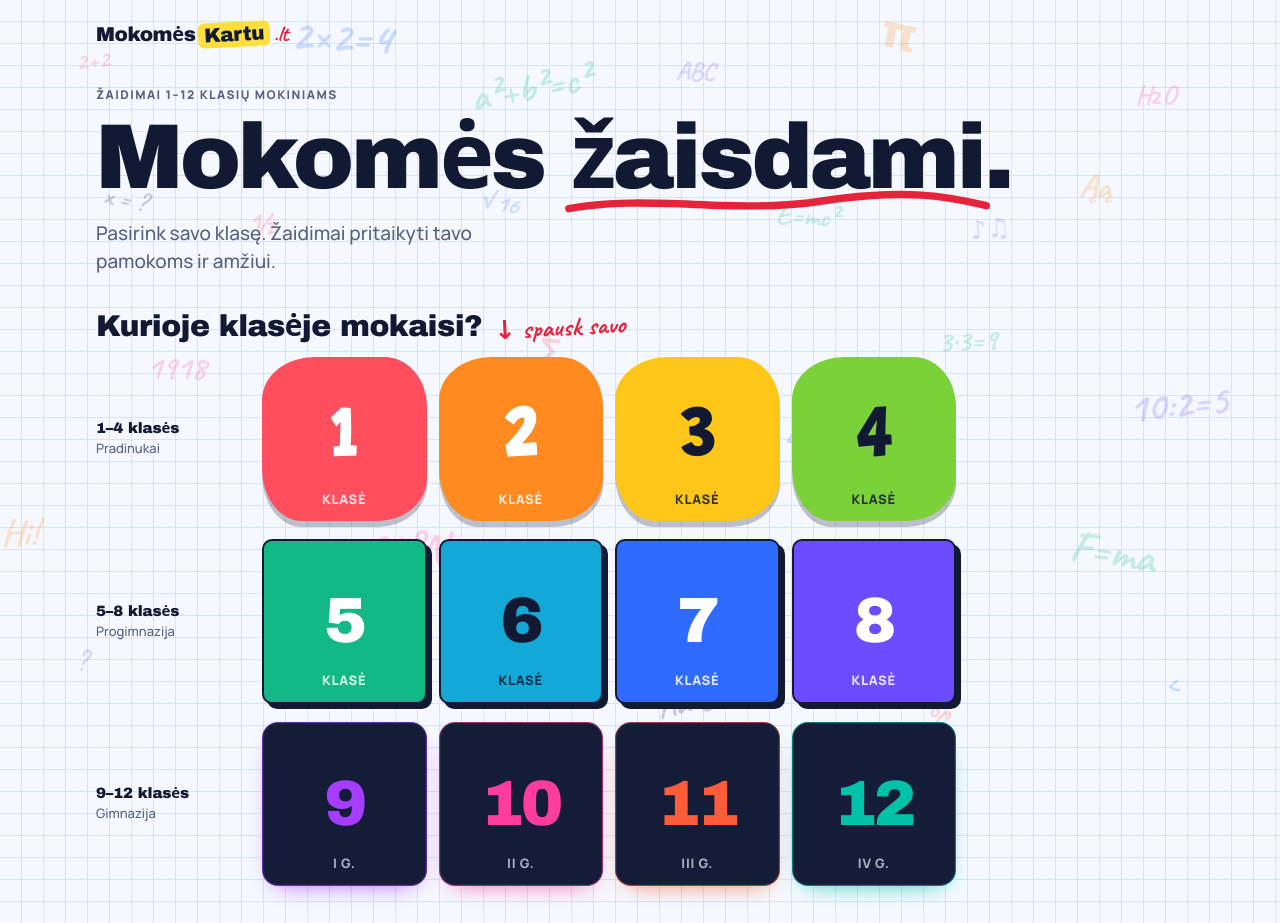
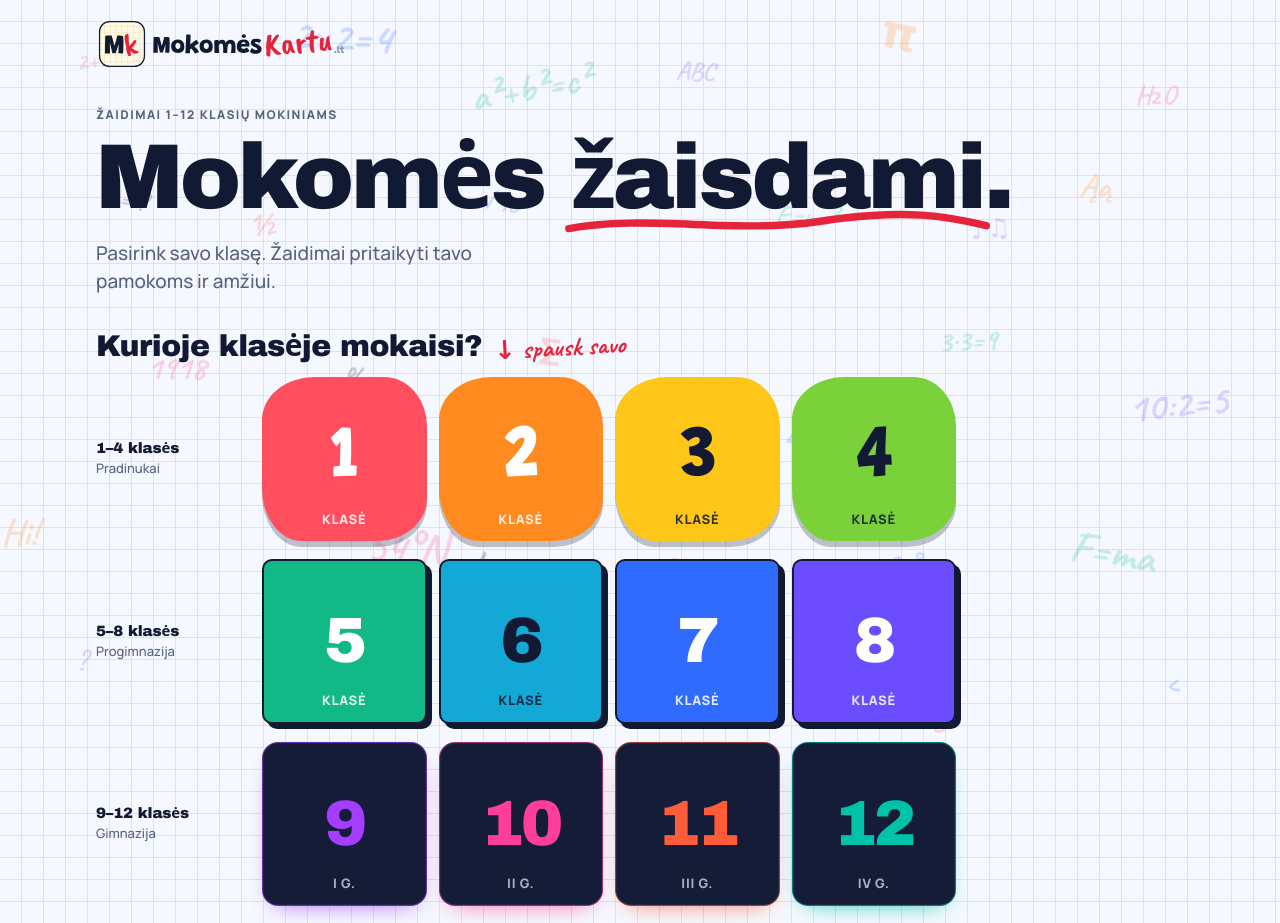
Before and after one commit to mokomes-kartu/mokomes-kartu.github.io, a plain HTML site: page index.html in a window 1280 px wide. Shown: the top 923 px of the page. Drawn offline with Linux system fonts and the light colour scheme; a web font is replaced by a local one.

Commit message:
Update index.html

```diff
--- a/index.html
+++ b/index.html
@@ -3,8 +3,15 @@
 <head>
 <meta charset="utf-8">
 <meta name="viewport" content="width=device-width, initial-scale=1, viewport-fit=cover">
-<link rel="icon" type="image/png" href="/netaisyklingieji/icon-192.png">
+<link rel="icon" type="image/svg+xml" href="/logo/mk-ikona.svg">
+<link rel="icon" type="image/png" sizes="32x32" href="/logo/mk-ikona-32.png">
+<link rel="apple-touch-icon" href="/logo/mk-ikona-180.png">
 <meta name="theme-color" content="#f5f9ff">
+<meta property="og:title" content="MokomėsKartu.lt">
+<meta property="og:description" content="Mokomieji žaidimai 1–12 klasių mokiniams">
+<meta property="og:image" content="https://mokomeskartu.lt/logo/og.png">
+<meta property="og:url" content="https://mokomeskartu.lt/">
+<meta property="og:type" content="website">
 <style>:root{padding-top:env(safe-area-inset-top,0px);padding-bottom:env(safe-area-inset-bottom,0px)}body{margin:0}[hidden]{display:none!important}</style>
 <script src="/zaidimai.js"></script>
 <title>MokomėsKartu.lt</title>
@@ -50,9 +57,8 @@ button{font:inherit;color:inherit}
 .wrap{position:relative;z-index:1;max-width:1120px;margin:0 auto;
   padding-left:max(16px,env(safe-area-inset-left,0px));padding-right:max(16px,env(safe-area-inset-right,0px));padding-block:14px 48px}
 .top{display:flex;align-items:center;justify-content:space-between;gap:12px}
-.logo{display:inline-flex;align-items:baseline;gap:1px;text-decoration:none;font:800 20px/1 var(--f-display);letter-spacing:-.02em;color:var(--ink);background:none;border:0;padding:6px 0;cursor:pointer}
-.logo b{background:var(--hl);color:#121a33;padding:2px 6px 3px;border-radius:6px;transform:rotate(-3deg);display:inline-block;margin-left:2px}
-.logo i{font:700 22px var(--f-pen);font-style:normal;color:var(--pen);margin-left:2px}
+.logo{display:inline-flex;align-items:center;text-decoration:none;padding:4px 0;border-radius:12px}
+.logo img{display:block;height:clamp(40px,7vw,52px);width:auto;max-width:100%}
 
 /* HOME */
 .hero{display:grid;gap:10px;padding:34px 0 26px}
@@ -161,7 +167,7 @@ footer .sig{font:700 22px/1 var(--f-pen);color:var(--pen)}
 
 <div class="wrap">
   <header class="top">
-    <a class="logo" href="#pradzia" id="logo" aria-label="MokomėsKartu.lt – pradžia">Mokomės<b>Kartu</b><i>.lt</i></a>
+    <a class="logo" href="#pradzia" id="logo"><img src="/logo/mokomeskartu-logo.svg" alt="MokomėsKartu.lt – pradžia" width="232" height="48"></a>
   </header>
 
   <main id="home">
```
